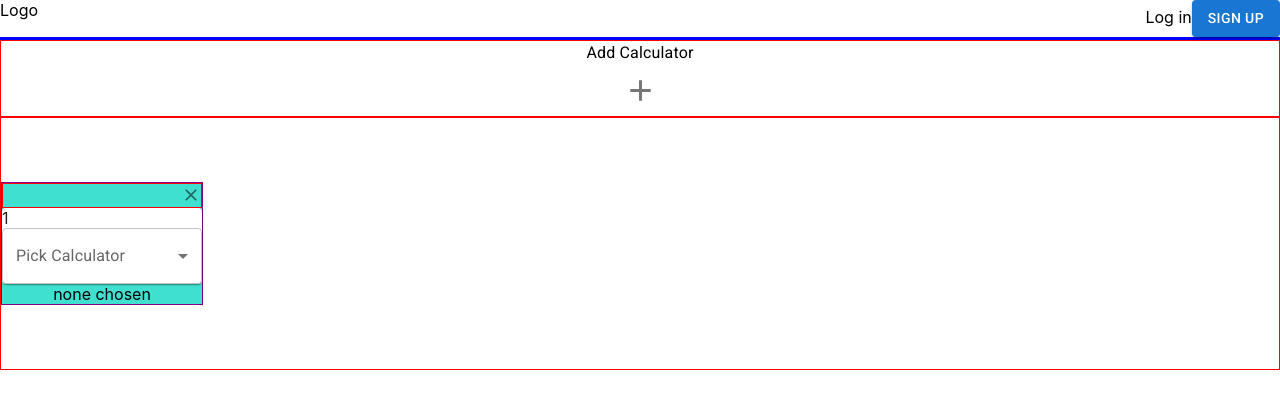
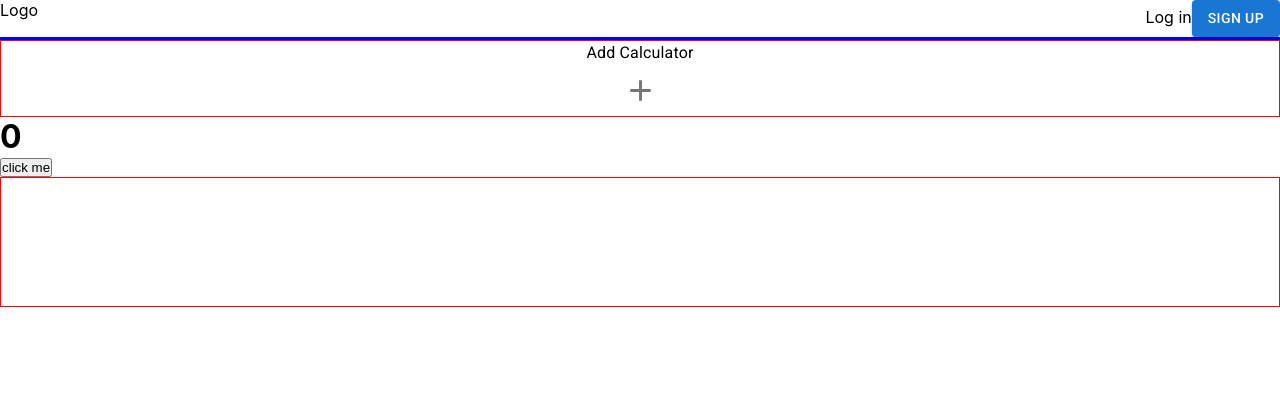
Before and after one commit to saltedTofu/RDCalc2, a React (Create React App) app: page / in a window 1280 px wide. Shown: the top 408 px of the page. Built offline with nearby package versions, Linux system fonts and the light colour scheme.

Commit message:
added redux toolkit for state management

```diff
--- a/package.json
+++ b/package.json
@@ -8,12 +8,14 @@
     "@fontsource/roboto": "^4.5.5",
     "@mui/icons-material": "^5.6.2",
     "@mui/material": "^5.6.3",
+    "@reduxjs/toolkit": "^1.8.1",
     "@testing-library/jest-dom": "^5.16.4",
     "@testing-library/react": "^13.1.1",
     "@testing-library/user-event": "^13.5.0",
     "react": "^18.1.0",
     "react-dom": "^18.1.0",
     "react-draggable": "^4.4.5",
+    "react-redux": "^8.0.1",
     "react-scripts": "5.0.1",
     "web-vitals": "^2.1.4"
   },
--- a/src/components/Body/AddButton/AddButton.js
+++ b/src/components/Body/AddButton/AddButton.js
@@ -3,10 +3,10 @@
 import { SvgIcon, IconButton, Typography } from '@mui/material';
 import {useState} from 'react';
 
-function AddButton({addCalc}){
+function AddButton({addNewCalc}){
 
     const handleClick = () => {
-        addCalc();
+        addNewCalc();
     }
     return(
         <div className="addButton">
--- a/src/components/Body/Body.js
+++ b/src/components/Body/Body.js
@@ -1,38 +1,34 @@
 import CalculatorContainer from './CalculatorContainer/CalculatorContainer.js';
 import AddButton from './AddButton/AddButton';
-import {useState, useEffect} from 'react';
+import {useEffect} from 'react';
+import {useSelector, useDispatch} from 'react-redux';
 import './Body.css';
+import { adjustCalcCounter, addCalc, removeCalc } from '../../redux/calcs.js';
+import { Button} from '@mui/material';
 
 
 function Body(){
 
-    const [calcsArray,setCalcsArray] = useState([]);
+    const calcsArray = useSelector(state => state.calcsArray.calcsArray);
+    const calcCounter = useSelector(state => state.calcsArray.calcCounter);
+    const dispatch = useDispatch();
 
-    useEffect(()=>{
-        console.log('first render');
-        const currentCalcs=calcsArray.length;
-        setCalcsArray([...calcsArray,<CalculatorContainer calcsArray={calcsArray} key={currentCalcs+1} id={currentCalcs+1} onClose={onClose}/>])
-    },[])
-
-    useEffect(()=>{
-        //console.log('calcsArray modified');
-        //console.log(calcsArray);
-    },[calcsArray])
-
-    const addCalc = () => {
-        const currentCalcs=calcsArray.length;
-        setCalcsArray([...calcsArray,<CalculatorContainer calcsArray={calcsArray} key={currentCalcs+1} id={currentCalcs+1} onClose={onClose}/>]);
+    const addNewCalc = () => {
+        dispatch(addCalc(<CalculatorContainer key={calcCounter} id={calcCounter} onClose={onClose}/>));
+        dispatch(adjustCalcCounter(1));
     }
 
     const onClose = (index) => {
-        setCalcsArray(calcsArray.filter((calc)=> calc.props.id !== index))
+        dispatch(removeCalc(index));
     }
 
     return (
         <div>
             <AddButton
-                addCalc={addCalc}
+                addNewCalc={addNewCalc}
             />
+            <h1>{calcCounter}</h1>
+            <button onClick = {()=> dispatch(adjustCalcCounter(7))}>click me</button>
             <div className="body">
                 {calcsArray}
             </div>
--- a/src/index.js
+++ b/src/index.js
@@ -3,11 +3,15 @@
 import './index.css';
 import App from './App';
 import reportWebVitals from './reportWebVitals';
+import store from './redux/store';
+import {Provider} from 'react-redux';
 
 const root = ReactDOM.createRoot(document.getElementById('root'));
 root.render(
   <React.StrictMode>
-    <App />
+    <Provider store={store}>
+      <App />
+    </Provider>
   </React.StrictMode>
 );
 
--- /dev/null
+++ b/src/redux/calcs.js
@@ -0,0 +1,25 @@
+import {createSlice} from '@reduxjs/toolkit';
+
+export const calcsArraySlice = createSlice({
+    name:"calcs",
+    initialState: {
+        calcsArray:[],
+        calcCounter:0
+    },
+    reducers:{
+        addCalc: (state,action) => {
+            state.calcsArray = [...state.calcsArray,action.payload];
+        },
+        removeCalc: (state,action) => {
+            state.calcsArray = state.calcsArray.filter((calc)=> calc.props.id !== action.payload)
+        },
+        adjustCalcCounter: (state,action) => {
+            state.calcCounter += action.payload;
+        }
+
+    }
+})
+
+export const {addCalc,removeCalc,adjustCalcCounter} = calcsArraySlice.actions;
+
+export default calcsArraySlice.reducer;
--- /dev/null
+++ b/src/redux/store.js
@@ -0,0 +1,10 @@
+import {configureStore} from '@reduxjs/toolkit';
+import calcsArrayReducer from './calcs';
+
+const store = configureStore({
+    reducer: {
+        calcsArray:calcsArrayReducer
+    }
+});
+
+export default store;
```
Also changed, not shown: 1 other file (tests, documents, lock files or other folders).
